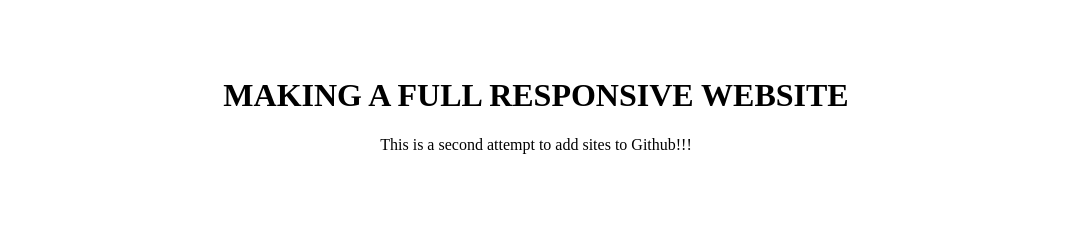
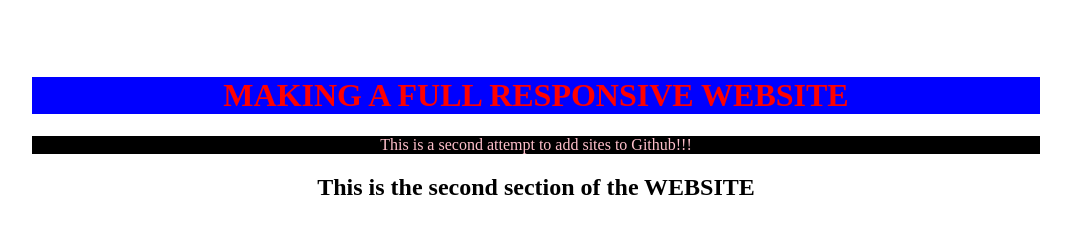
Before and after one commit to talewis13/basic_two, a plain HTML site: page index.html in a window 1280 px wide. Shown: the whole page, without its empty margins (104-1175 px from the left). Drawn offline with Linux system fonts and the light colour scheme.

Commit message:
added to page
changed webpage and style.css

```diff
--- a/index.html
+++ b/index.html
@@ -11,5 +11,7 @@
 
     <P>This is a second attempt to add sites to Github!!!</P>
 
+    <h2>This is the second section of the WEBSITE</h2>
+
 </body>
 </html>
--- a/stylesheet/style.css
+++ b/stylesheet/style.css
@@ -3,3 +3,15 @@ body {
   font-family: serif;
   text-align:center;
 }
+h1{
+    color: red;
+    background-color: blue;
+}
+p{
+    text-decoration: italic underline;
+    color: pink;
+    background-color: black;
+}
+h2{
+    font-family: "times new roman", sarif;
+}
```
